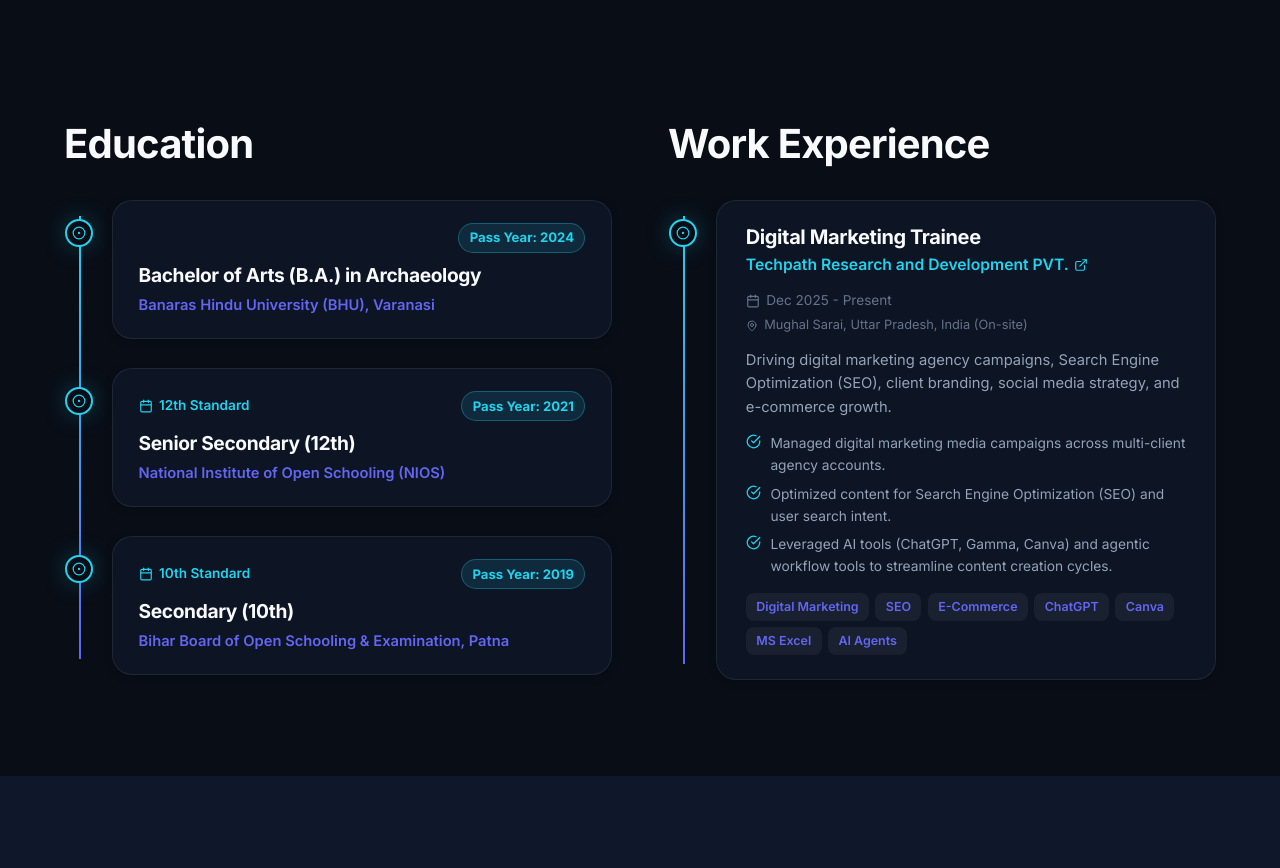
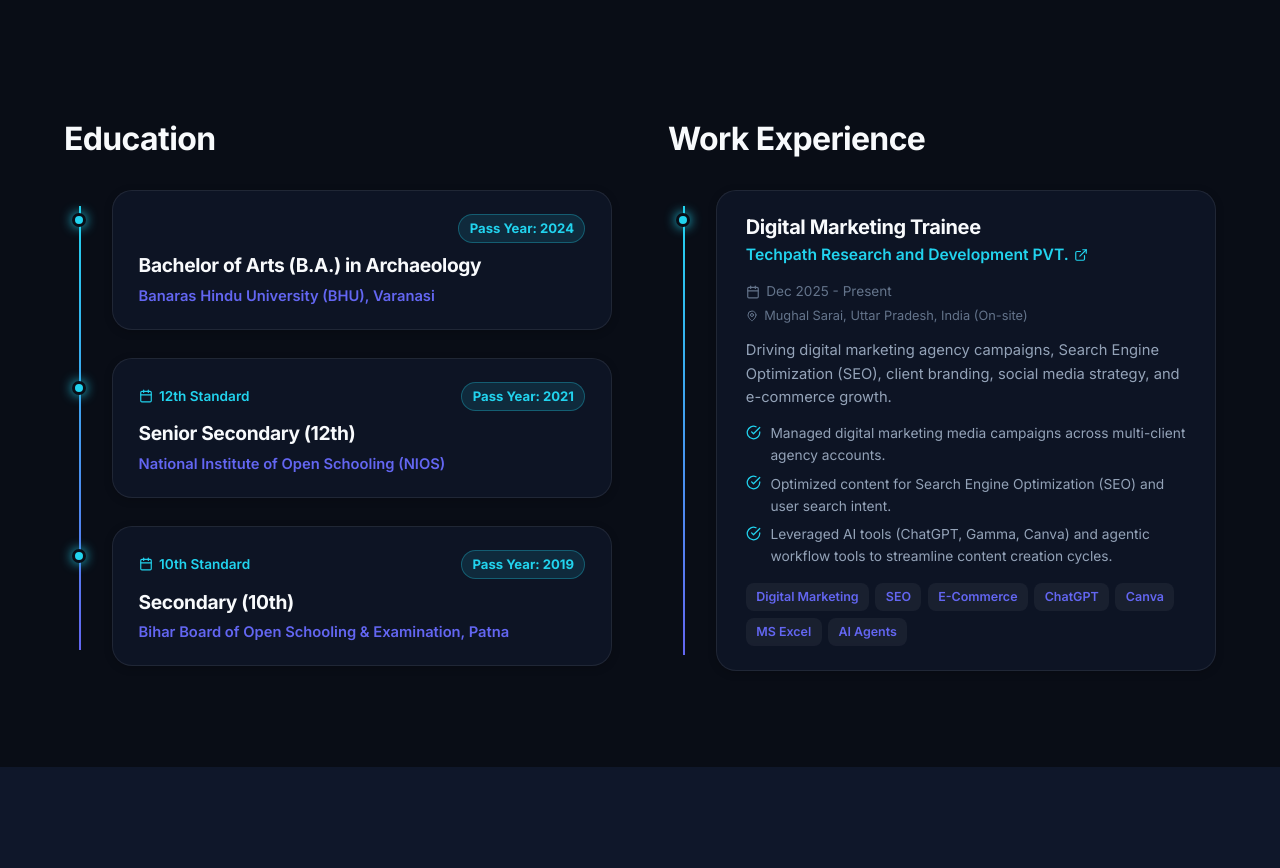
Before and after one commit to tanishka-wy/Tanishka-portfolio, a React (Vite) app: page / in a window 1280 px wide. Shown: the part 2620-3488 px from the top of the page. Built offline with nearby package versions, Linux system fonts and the light colour scheme.

Commit message:
Replace timeline markers with sleek glowing cyan dots and match Education heading typography with Work Experience

```diff
--- a/src/components/Experience.jsx
+++ b/src/components/Experience.jsx
@@ -1,8 +1,18 @@
 import React from 'react';
-import { CircleDot, Calendar, MapPin, CheckCircle, ExternalLink } from 'lucide-react';
+import { Calendar, MapPin, CheckCircle, ExternalLink } from 'lucide-react';
 import { experienceData, educationData } from '../data/portfolioData';
 
 export default function Experience() {
+  const headingStyle = {
+    fontSize: '2rem',
+    fontWeight: 700,
+    color: 'var(--text-primary)',
+    lineHeight: 1.2,
+    letterSpacing: '-0.02em',
+    textAlign: 'left',
+    margin: 0
+  };
+
   return (
     <section id="experience" className="section-padding" style={{ overflow: 'visible', height: 'auto', minHeight: 'auto' }}>
       <div className="container" style={{ overflow: 'visible' }}>
@@ -18,7 +28,7 @@ export default function Experience() {
           {/* Left Column: Education */}
           <div style={{ overflow: 'visible' }}>
             <div className="section-header" style={{ textAlign: 'left', marginBottom: '2rem' }}>
-              <h2 className="section-title" style={{ textAlign: 'left', margin: 0 }}>Education</h2>
+              <h2 className="section-title" style={headingStyle}>Education</h2>
             </div>
 
             {/* Education Vertical Timeline */}
@@ -42,27 +52,21 @@ export default function Experience() {
 
               {educationData.map((edu, index) => (
                 <div key={index} style={{ position: 'relative' }}>
-                  {/* Bullet Point Marker */}
+                  {/* Glowing Dot Marker */}
                   <div style={{
                     position: 'absolute',
                     left: '-3rem',
-                    top: '1.2rem',
+                    top: '1.4rem',
                     marginLeft: '15px',
                     transform: 'translateX(-50%)',
-                    width: '28px',
-                    height: '28px',
+                    width: '14px',
+                    height: '14px',
                     borderRadius: '50%',
-                    background: 'var(--bg-primary)',
-                    border: '2px solid var(--accent-cyan)',
-                    boxShadow: 'var(--shadow-glow)',
-                    display: 'flex',
-                    alignItems: 'center',
-                    justifyContent: 'center',
-                    color: 'var(--accent-cyan)',
+                    background: 'var(--accent-cyan)',
+                    border: '3px solid var(--bg-primary)',
+                    boxShadow: '0 0 12px var(--accent-cyan)',
                     zIndex: 2
-                  }}>
-                    <CircleDot size={14} />
-                  </div>
+                  }} />
 
                   {/* Card Container */}
                   <div
@@ -139,7 +143,7 @@ export default function Experience() {
           {/* Right Column: Work Experience */}
           <div style={{ overflow: 'visible' }}>
             <div className="section-header" style={{ textAlign: 'left', marginBottom: '2rem' }}>
-              <h2 className="section-title" style={{ textAlign: 'left', margin: 0 }}>Work Experience</h2>
+              <h2 className="section-title" style={headingStyle}>Work Experience</h2>
             </div>
 
             {/* Work Experience Vertical Timeline */}
@@ -163,27 +167,21 @@ export default function Experience() {
 
               {experienceData.map((exp, index) => (
                 <div key={index} style={{ position: 'relative' }}>
-                  {/* Bullet Point Marker */}
+                  {/* Glowing Dot Marker */}
                   <div style={{
                     position: 'absolute',
                     left: '-3rem',
-                    top: '1.2rem',
+                    top: '1.4rem',
                     marginLeft: '15px',
                     transform: 'translateX(-50%)',
-                    width: '28px',
-                    height: '28px',
+                    width: '14px',
+                    height: '14px',
                     borderRadius: '50%',
-                    background: 'var(--bg-primary)',
-                    border: '2px solid var(--accent-cyan)',
-                    boxShadow: 'var(--shadow-glow)',
-                    display: 'flex',
-                    alignItems: 'center',
-                    justifyContent: 'center',
-                    color: 'var(--accent-cyan)',
+                    background: 'var(--accent-cyan)',
+                    border: '3px solid var(--bg-primary)',
+                    boxShadow: '0 0 12px var(--accent-cyan)',
                     zIndex: 2
-                  }}>
-                    <CircleDot size={14} />
-                  </div>
+                  }} />
 
                   <div
                     className="glass-card"
```
